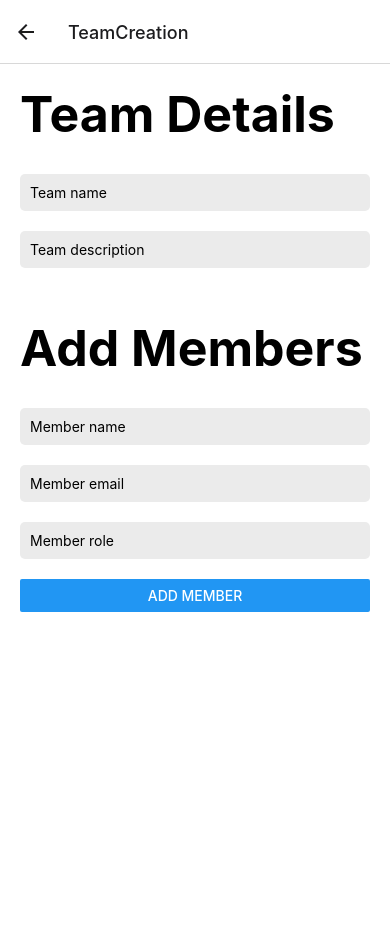
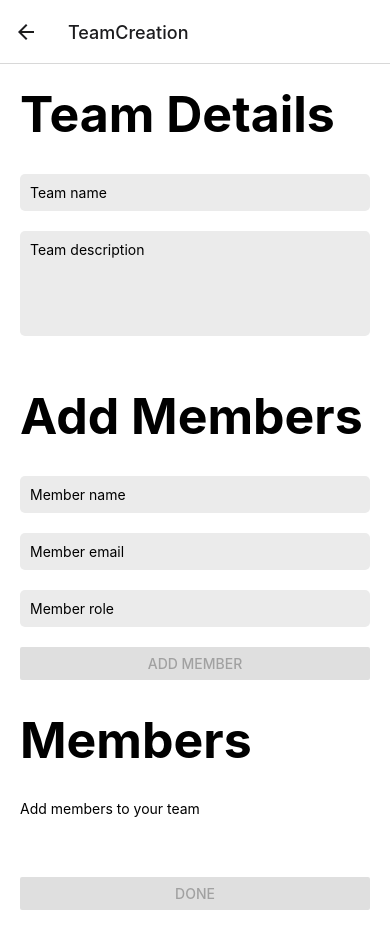
Before and after one commit to agamjolly/cs160, a React Native app: screen /TeamCreation in a window 390 px wide. Before the commit the page ends 908 px from the top, so only its background shows below. Built offline with nearby package versions, Linux system fonts and the light colour scheme; what expo-linking would draw is missing.

Commit message:
create team complete

```diff
--- a/screens/CreateTeam.tsx
+++ b/screens/CreateTeam.tsx
@@ -1,16 +1,43 @@
-import { useState } from "react";
+import { useState, useEffect } from "react";
+import { Button } from "react-native";
+import styled from "styled-components/native";
+import { FontAwesome } from "@expo/vector-icons";
+
 import { RootStackScreenProps } from "types";
+import { Text, View } from "components/Themed";
 import ScreenContainer from "components/ScreenContainer";
 import { Title } from 'components/StyledText';
 import TextInput from "components/TextInput";
-import { Button } from "react-native";
-import { useEffect } from "react";
 
 type Member = {
 	name: string;
 	email: string;
 	role: string;
 }
+
+const MembersContainer = styled(View)`
+	display: flex;
+	flex-direction: row;
+	gap: 40px;
+	padding-bottom: 20px;
+	margin-bottom: 30pt;
+	overflow: scroll;
+`;
+
+const MemberInfoContainer = styled(View)`
+	display: flex;
+	flex-direction: column;
+	align-items: center;
+`;
+
+const MemberInfo = ({ name, email, role }: Member) => (
+	<MemberInfoContainer>
+		<FontAwesome name="user" size={100} />
+		<Text>{name}</Text>
+		<Text>{email}</Text>
+		<Text>{role}</Text>
+	</MemberInfoContainer>
+);
 
 const TeamCreation = ({ navigation }: RootStackScreenProps<"TeamCreation">) => {
 	const [teamName, setTeamName] = useState("");
@@ -28,6 +55,10 @@ const TeamCreation = ({ navigation }: RootStackScreenProps<"TeamCreation">) => {
 		setMemberRole("")
 	}
 
+	const handleCreateTeam = () => {
+
+	}
+
 	useEffect(() => {
 		console.log(members);
 	}, [members]);
@@ -36,11 +67,14 @@ const TeamCreation = ({ navigation }: RootStackScreenProps<"TeamCreation">) => {
 		<ScreenContainer>
 			<Title>Team Details</Title>
 			<TextInput
+
 				placeholder="Team name"
 				onChangeText={setTeamName}
 			/>
 			<TextInput
 				placeholder="Team description"
+				multiline
+				numberOfLines={5}
 				onChangeText={setTeamDescription}
 			/>
 
@@ -52,6 +86,7 @@ const TeamCreation = ({ navigation }: RootStackScreenProps<"TeamCreation">) => {
 			/>
 			<TextInput
 				textContentType="emailAddress"
+				keyboardType="email-address"
 				placeholder="Member email"
 				value={currMemberEmail}
 				onChangeText={setMemberEmail}
@@ -64,6 +99,29 @@ const TeamCreation = ({ navigation }: RootStackScreenProps<"TeamCreation">) => {
 			<Button
 				title="Add Member"
 				onPress={handleAddMember}
+				disabled={currMemberName === "" || currMemberEmail === "" || currMemberRole === ""}
+			/>
+
+			<Title underContent>Members</Title>
+			<MembersContainer>
+				{members.length > 0 ?
+					members.map((member: Member, i: number) => (
+						<MemberInfo
+							name={member.name}
+							email={member.email}
+							role={member.role}
+							key={`member ${i}`}
+						/>
+					))
+					:
+					<Text>Add members to your team</Text>
+				}
+			</MembersContainer>
+
+			<Button
+				title="Done"
+				onPress={handleCreateTeam}
+				disabled={members.length === 0 || teamName === "" || teamDescription === ""}
 			/>
 		</ScreenContainer>
 	);
```
